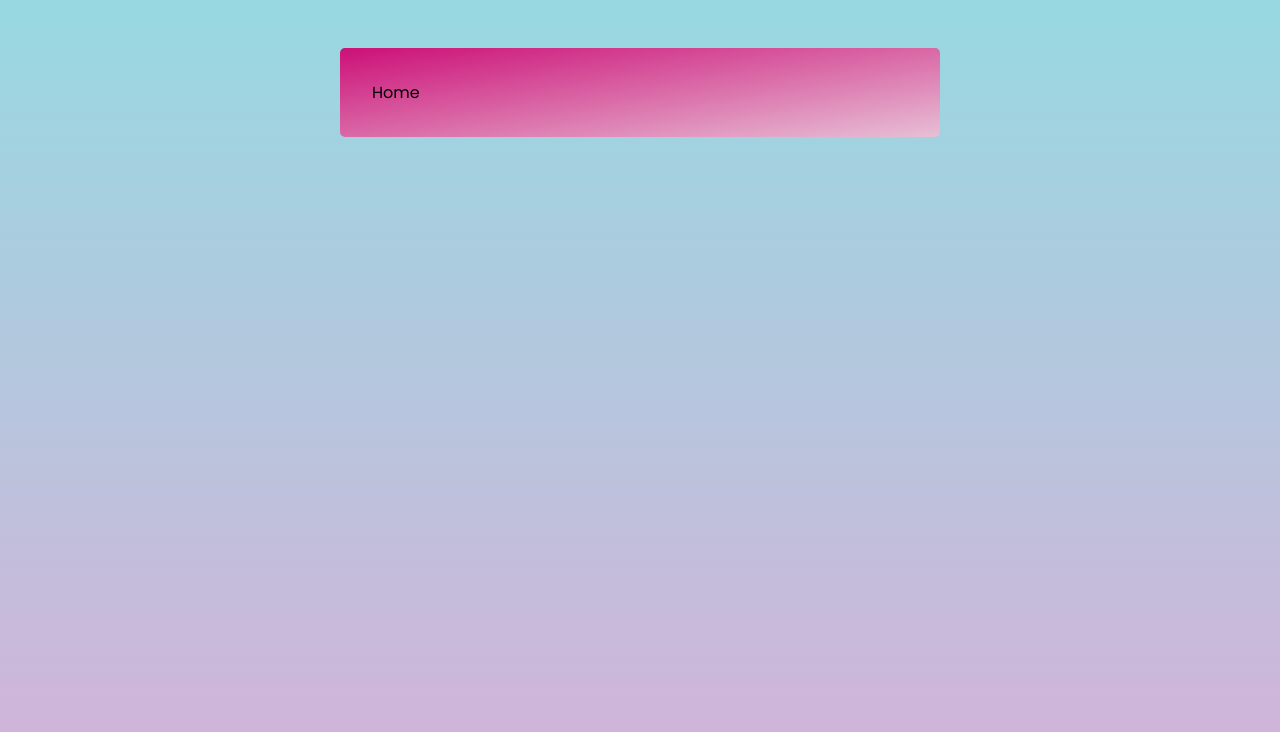
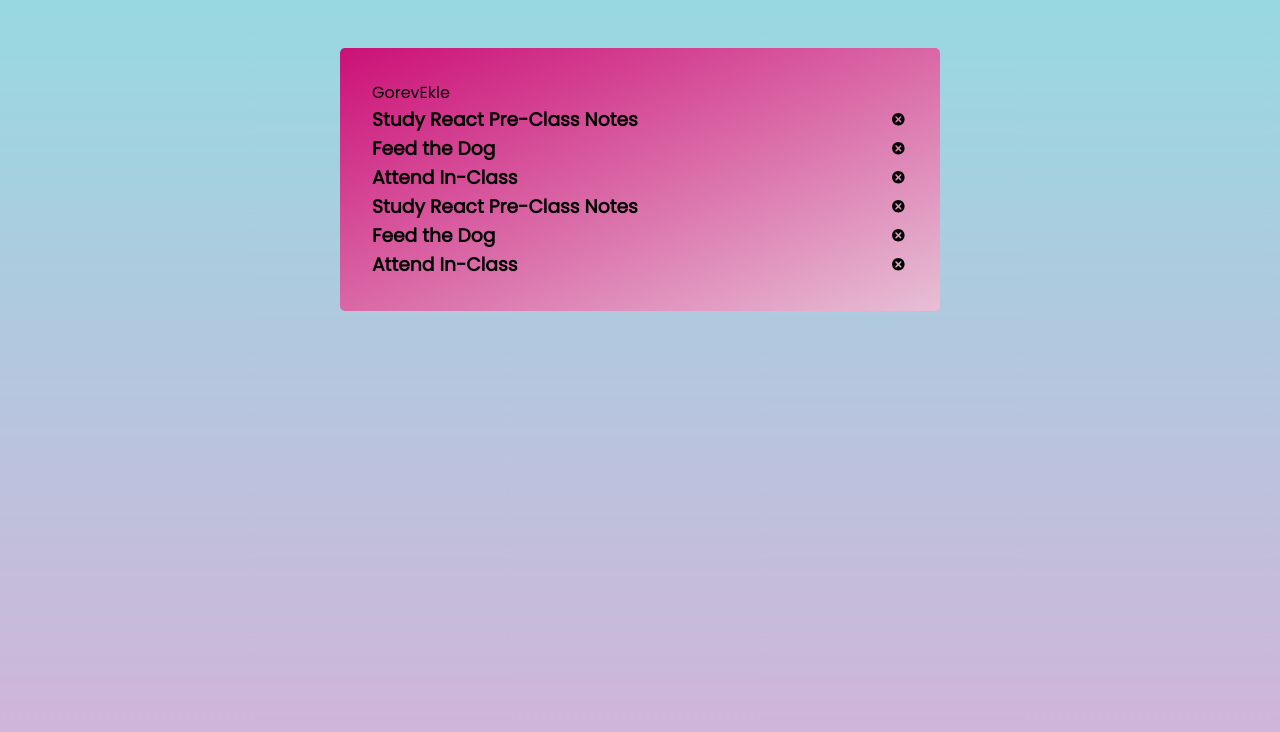
Before and after one commit to KazimAkyol/REACT, a React (Create React App) app in the folder class-notes/RC-08-toDo-app/: page / in a window 1280 px wide. Shown: the top 732 px of the page. Built offline with nearby package versions, Linux system fonts and the light colour scheme.

Commit message:
59.commit

```diff
--- a/class-notes/RC-08-toDo-app/src/components/GorevleriGoster.jsx
+++ b/class-notes/RC-08-toDo-app/src/components/GorevleriGoster.jsx
@@ -1,9 +1,20 @@
-import React from 'react'
+import React from "react";
+import { TiDelete } from "react-icons/ti";
 
-const GorevleriGoster = () => {
+const GorevleriGoster = ({ yapilacak }) => {
   return (
-    <div>GorevleriGoster</div>
-  )
-}
+    <div>
+      {yapilacak.map((a) => (
+        <div>
+          <h3>
+            {a.text}
 
-export default GorevleriGoster
+            <TiDelete />
+          </h3>
+        </div>
+      ))}
+    </div>
+  );
+};
+
+export default GorevleriGoster;
--- a/class-notes/RC-08-toDo-app/src/pages/Home.jsx
+++ b/class-notes/RC-08-toDo-app/src/pages/Home.jsx
@@ -1,9 +1,22 @@
-import React from 'react'
+import React, { useState } from "react";
+import GorevEkle from "../components/GorevEkle";
+import GorevleriGoster from "../components/GorevleriGoster";
+
+import Data from "../helper/Data";
 
 const Home = () => {
+  const [yapilacak, setYapilacak] = useState(Data);
+
+  // console.log(yapilacak);
+  // console.log(Data);
+
   return (
-    <div>Home</div>
-  )
-}
+    <div>
+      <GorevEkle />
 
-export default Home
+      <GorevleriGoster yapilacak={yapilacak} />
+    </div>
+  );
+};
+
+export default Home;
```
